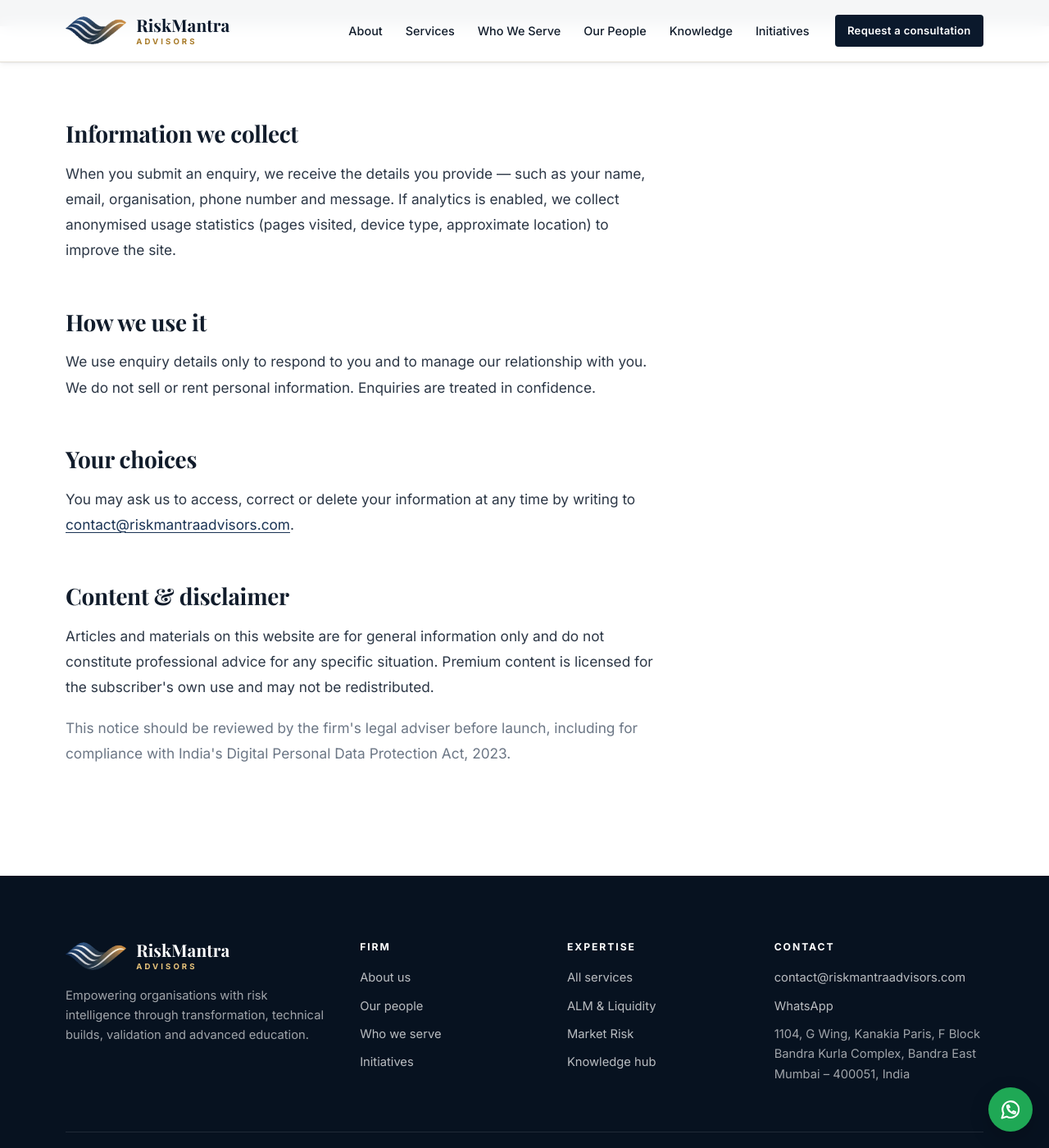
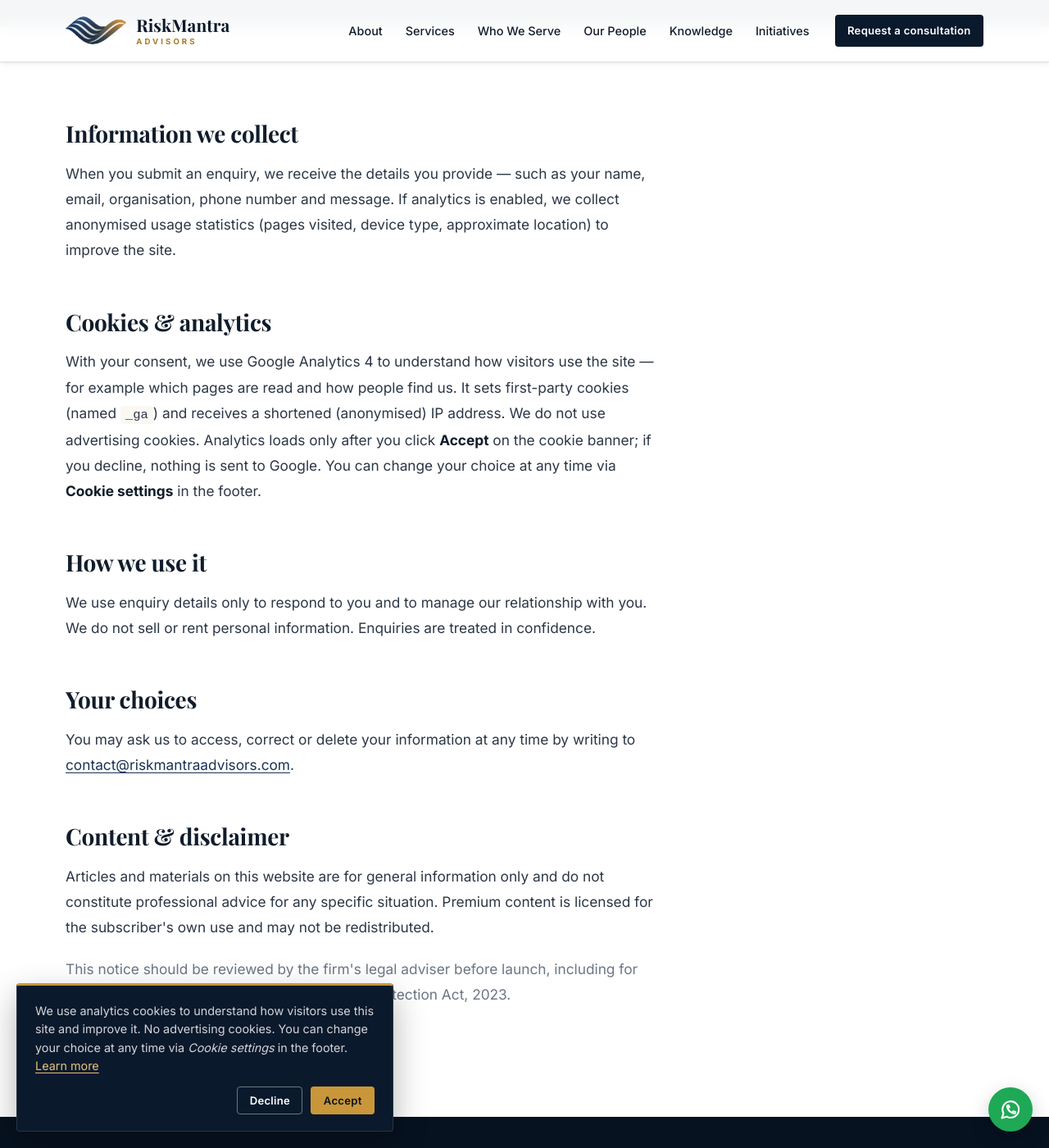
Before and after one commit to riskmantraadvisors/riskmantraadvisors.github.io, a Jekyll site: the page built from privacy.html, in a window 1280 px wide and 1400 px high, scrolled down 436 px. Shown: the whole window at 82% size. Built offline with Jekyll 4.4.1, drawn with Linux system fonts in a browser that asks for light colours; some web fonts are replaced.

Commit message:
Enable Google Analytics (G-RHEPMNYGT6) behind a cookie consent banner
- GA4 loads only after the visitor clicks Accept; default consent is
  denied and nothing is sent to Google before that
- Choice remembered per browser; "Cookie settings" link in the footer
  reopens the banner; declining later stops tracking and clears _ga cookies
- Privacy page: new Cookies & analytics section
- Fix transparent background for light ghost buttons

Co-Authored-By: Claude Opus 5.5 <noreply@anthropic.com>
Claude-Session: https://claude.ai/code/session_01LY2mfzNbtXiNY5cE7c9G4v

```diff
--- a/_config.yml
+++ b/_config.yml
@@ -28,7 +28,7 @@ contact:
 form_endpoint: "https://formspree.io/f/mrpeykqy"
 
 # Analytics. Paste a Google Analytics 4 measurement ID (G-XXXXXXX) to enable tracking.
-google_analytics: ""
+google_analytics: "G-RHEPMNYGT6"
 
 # Premium content. Link to the checkout / membership page used for paid articles
 # (Razorpay payment page, Memberful, Ghost membership, etc.). See docs/TECHNICAL-RECOMMENDATION.md.
--- a/_includes/analytics.html
+++ b/_includes/analytics.html
@@ -1,9 +1,24 @@
+{%- comment -%}
+  Google Analytics 4, loaded only after the visitor accepts analytics cookies
+  (consent banner in _includes/consent.html). Until then nothing is sent to Google.
+{%- endcomment -%}
 {%- if site.google_analytics != "" and jekyll.environment == "production" -%}
-<script async src="https://www.googletagmanager.com/gtag/js?id={{ site.google_analytics }}"></script>
 <script>
+  window.RM_GA_ID = '{{ site.google_analytics }}';
   window.dataLayer = window.dataLayer || [];
   function gtag(){dataLayer.push(arguments);}
-  gtag('js', new Date());
-  gtag('config', '{{ site.google_analytics }}', { anonymize_ip: true });
+  gtag('consent', 'default', { analytics_storage: 'denied', ad_storage: 'denied', ad_user_data: 'denied', ad_personalization: 'denied' });
+  window.rmLoadAnalytics = function () {
+    if (window.rmAnalyticsLoaded) return;
+    window.rmAnalyticsLoaded = true;
+    gtag('consent', 'update', { analytics_storage: 'granted' });
+    var s = document.createElement('script');
+    s.async = true;
+    s.src = 'https://www.googletagmanager.com/gtag/js?id=' + window.RM_GA_ID;
+    document.head.appendChild(s);
+    gtag('js', new Date());
+    gtag('config', window.RM_GA_ID, { anonymize_ip: true });
+  };
+  try { if (localStorage.getItem('rm-consent') === 'granted') window.rmLoadAnalytics(); } catch (e) {}
 </script>
 {%- endif -%}
--- /dev/null
+++ b/_includes/consent.html
@@ -0,0 +1,39 @@
+{%- if site.google_analytics != "" -%}
+<div class="consent" id="consent" role="dialog" aria-live="polite" aria-label="Cookie consent" hidden>
+  <p>We use analytics cookies to understand how visitors use this site and improve it. No advertising cookies. You can change your choice at any time via <em>Cookie settings</em> in the footer. <a href="{{ '/privacy/' | relative_url }}#cookies">Learn more</a></p>
+  <div class="consent-actions">
+    <button type="button" class="btn btn--ghost-light btn--sm" data-consent="denied">Decline</button>
+    <button type="button" class="btn btn--gold btn--sm" data-consent="granted">Accept</button>
+  </div>
+</div>
+<script>
+(function () {
+  var box = document.getElementById('consent');
+  var get = function () { try { return localStorage.getItem('rm-consent'); } catch (e) { return null; } };
+  var set = function (v) { try { localStorage.setItem('rm-consent', v); } catch (e) {} };
+  if (!get()) box.hidden = false;
+  box.addEventListener('click', function (e) {
+    var b = e.target.closest('[data-consent]');
+    if (!b) return;
+    var v = b.getAttribute('data-consent');
+    set(v);
+    box.hidden = true;
+    if (v === 'granted' && window.rmLoadAnalytics) window.rmLoadAnalytics();
+    // Withdrawing consent: stop tracking and clear GA cookies.
+    if (v === 'denied' && window.rmAnalyticsLoaded) {
+      if (window.gtag) gtag('consent', 'update', { analytics_storage: 'denied' });
+      document.cookie.split(';').forEach(function (c) {
+        var n = c.split('=')[0].trim();
+        if (n.indexOf('_ga') === 0) {
+          document.cookie = n + '=; Max-Age=0; path=/; domain=.' + location.hostname.replace(/^www\./, '');
+          document.cookie = n + '=; Max-Age=0; path=/';
+        }
+      });
+    }
+  });
+  document.querySelectorAll('[data-cookie-settings]').forEach(function (a) {
+    a.addEventListener('click', function (e) { e.preventDefault(); box.hidden = false; box.querySelector('[data-consent="granted"]').focus(); });
+  });
+})();
+</script>
+{%- endif -%}
--- a/_includes/footer.html
+++ b/_includes/footer.html
@@ -39,6 +39,7 @@
       <span>© {{ site.time | date: "%Y" }} {{ site.legal_name }}. All rights reserved.</span>
       <ul>
         <li><a href="{{ '/privacy/' | relative_url }}">Privacy &amp; terms</a></li>
+        {% if site.google_analytics != "" %}<li><a href="#" data-cookie-settings>Cookie settings</a></li>{% endif %}
         <li><a href="{{ '/' | relative_url }}">Home</a></li>
         <li><a href="#top">Back to top ↑</a></li>
       </ul>
@@ -46,3 +47,4 @@
   </div>
 </footer>
 <a class="wa-float" href="https://wa.me/{{ site.contact.whatsapp }}" target="_blank" rel="noopener" aria-label="Chat with us on WhatsApp">{% include icon.html name="whatsapp" %}</a>
+{% include consent.html %}
--- a/assets/css/main.css
+++ b/assets/css/main.css
@@ -78,7 +78,7 @@ ul { padding-left: 1.2em; }
 .btn--gold:hover { background: var(--gold-300); color: var(--navy-950); box-shadow: 0 8px 24px rgba(201, 151, 58, .3); }
 .btn--navy { background: var(--navy-900); color: #fff; }
 .btn--navy:hover { background: var(--navy-700); color: #fff; }
-.btn--ghost-light { border-color: rgba(255,255,255,.4); color: #fff; }
+.btn--ghost-light { border-color: rgba(255,255,255,.4); color: #fff; background: transparent; }
 .btn--ghost-light:hover { border-color: var(--gold); color: var(--gold-300); }
 .btn--ghost { border-color: var(--line-strong); color: var(--ink); background: transparent; }
 .btn--ghost:hover { border-color: var(--navy-900); color: var(--navy-900); }
@@ -563,3 +563,11 @@ ul { padding-left: 1.2em; }
 .logos-row { display: flex; flex-wrap: wrap; gap: 10px 28px; align-items: center; font-family: var(--font-display); font-size: 1.15rem; color: var(--muted); }
 .logos-row span { white-space: nowrap; }
 .service-block, .platform { scroll-margin-top: calc(var(--header-h) + 56px); }
+
+/* Cookie consent banner */
+.consent { position: fixed; left: 20px; bottom: 20px; z-index: 1100; max-width: 460px; background: var(--navy-900); color: rgba(255,255,255,.82); border: 1px solid rgba(255,255,255,.12); border-top: 3px solid var(--gold); border-radius: var(--radius); padding: 20px 22px; box-shadow: 0 16px 40px rgba(0,0,0,.3); font-size: .9rem; line-height: 1.55; }
+.consent[hidden] { display: none; }
+.consent p { margin: 0 0 14px; }
+.consent a { color: var(--gold-300); }
+.consent-actions { display: flex; gap: 10px; justify-content: flex-end; }
+@media (max-width: 560px) { .consent { left: 12px; right: 12px; bottom: 12px; max-width: none; } }
--- a/privacy.html
+++ b/privacy.html
@@ -13,6 +13,8 @@ sitemap: true
     <div class="prose">
       <h2>Information we collect</h2>
       <p>When you submit an enquiry, we receive the details you provide — such as your name, email, organisation, phone number and message. If analytics is enabled, we collect anonymised usage statistics (pages visited, device type, approximate location) to improve the site.</p>
+      <h2 id="cookies">Cookies &amp; analytics</h2>
+      <p>With your consent, we use Google Analytics 4 to understand how visitors use the site — for example which pages are read and how people find us. It sets first-party cookies (named <code>_ga</code>) and receives a shortened (anonymised) IP address. We do not use advertising cookies. Analytics loads only after you click <strong>Accept</strong> on the cookie banner; if you decline, nothing is sent to Google. You can change your choice at any time via <strong>Cookie settings</strong> in the footer.</p>
       <h2>How we use it</h2>
       <p>We use enquiry details only to respond to you and to manage our relationship with you. We do not sell or rent personal information. Enquiries are treated in confidence.</p>
       <h2>Your choices</h2>
```
